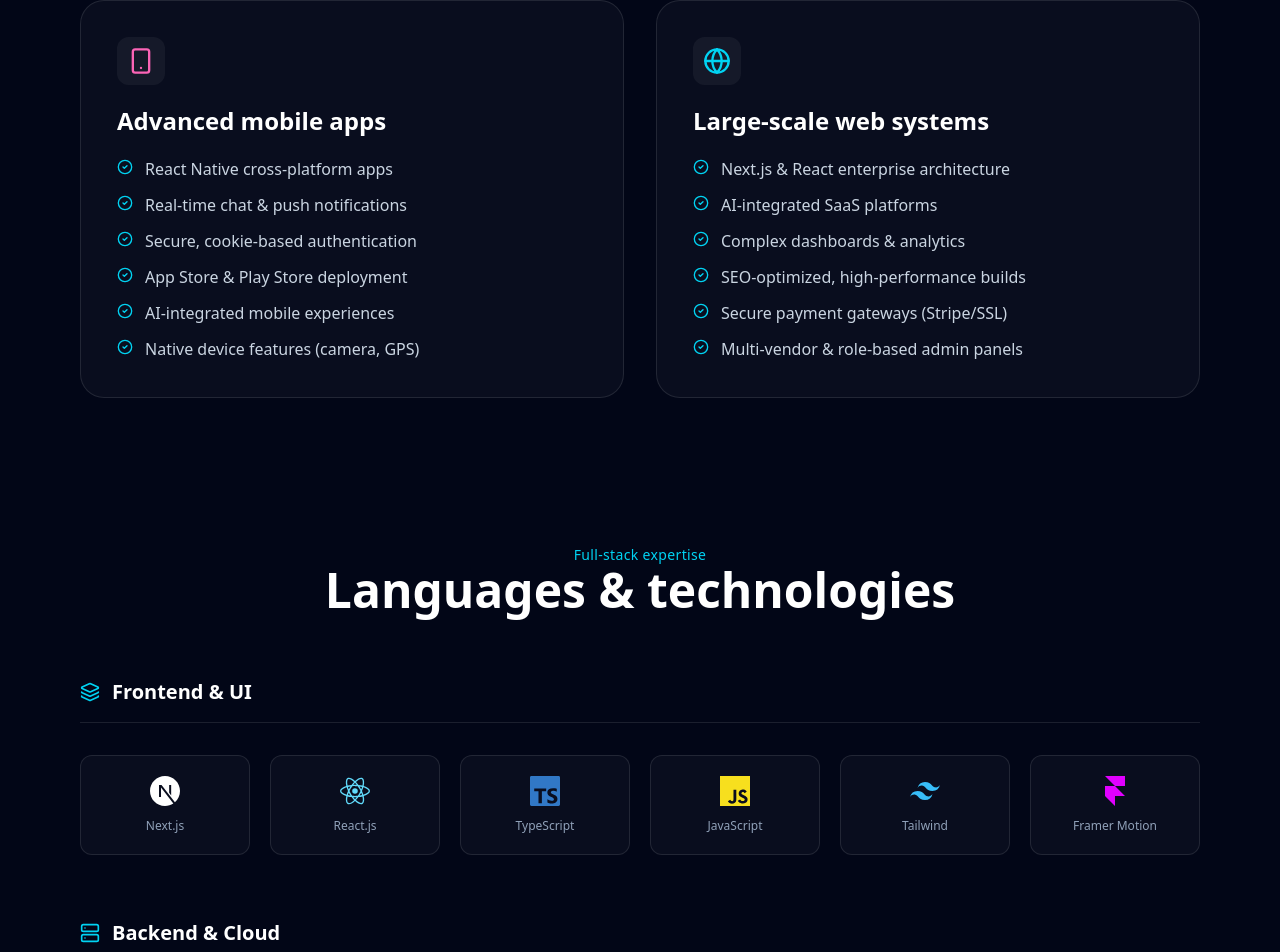
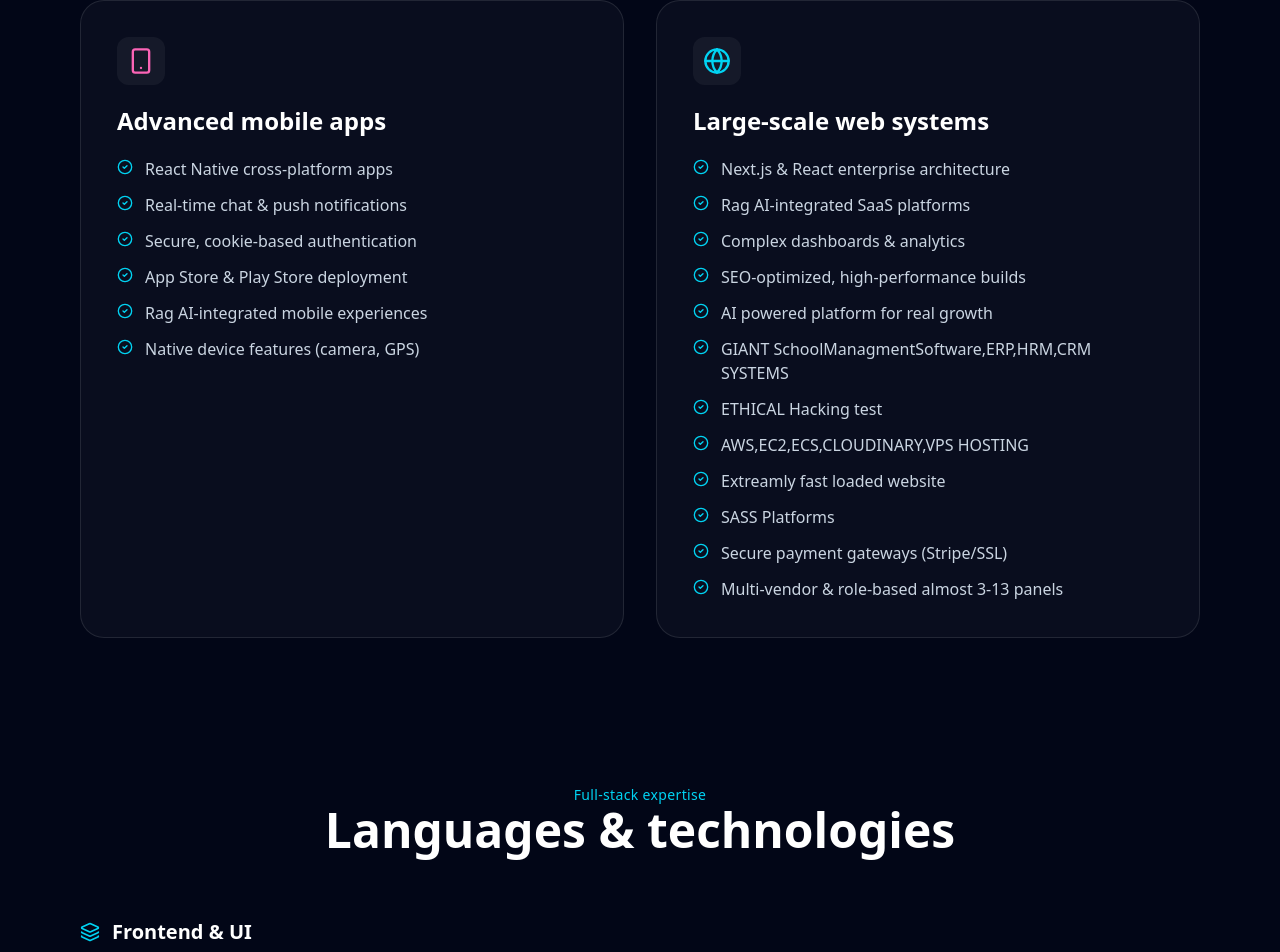
Before and after one commit to MdRafiKhan738/RafiKhan, a Next.js app in the folder frontend/: page /about in a window 1280 px wide. Shown: the part 1896-2848 px from the top of the page. Built offline with nearby package versions, Linux system fonts and the light colour scheme.

Commit message:
Modify AI-integrated platform descriptions
Updated descriptions for AI-integrated experiences and SaaS platforms.

```diff
--- a/frontend/app/AllPageComponents/About.jsx
+++ b/frontend/app/AllPageComponents/About.jsx
@@ -157,8 +157,9 @@ const About = () => {
                 'Real-time chat & push notifications',
                 'Secure, cookie-based authentication',
                 'App Store & Play Store deployment',
-                'AI-integrated mobile experiences',
+                'Rag AI-integrated  mobile experiences',
                 'Native device features (camera, GPS)',
+
               ]}
             />
             <DomainCard
@@ -166,11 +167,17 @@ const About = () => {
               icon={<Globe size={28} className="text-cyan-400" />}
               items={[
                 'Next.js & React enterprise architecture',
-                'AI-integrated SaaS platforms',
+                'Rag AI-integrated SaaS platforms',
                 'Complex dashboards & analytics',
                 'SEO-optimized, high-performance builds',
+                "AI powered platform for real growth ",
+                "GIANT SchoolManagmentSoftware,ERP,HRM,CRM SYSTEMS",
+                "ETHICAL Hacking test",
+                "AWS,EC2,ECS,CLOUDINARY,VPS HOSTING",
+                "Extreamly fast loaded website ",
+                "SASS Platforms",
                 'Secure payment gateways (Stripe/SSL)',
-                'Multi-vendor & role-based admin panels',
+                'Multi-vendor & role-based almost 3-13 panels',
               ]}
             />
           </div>
```
